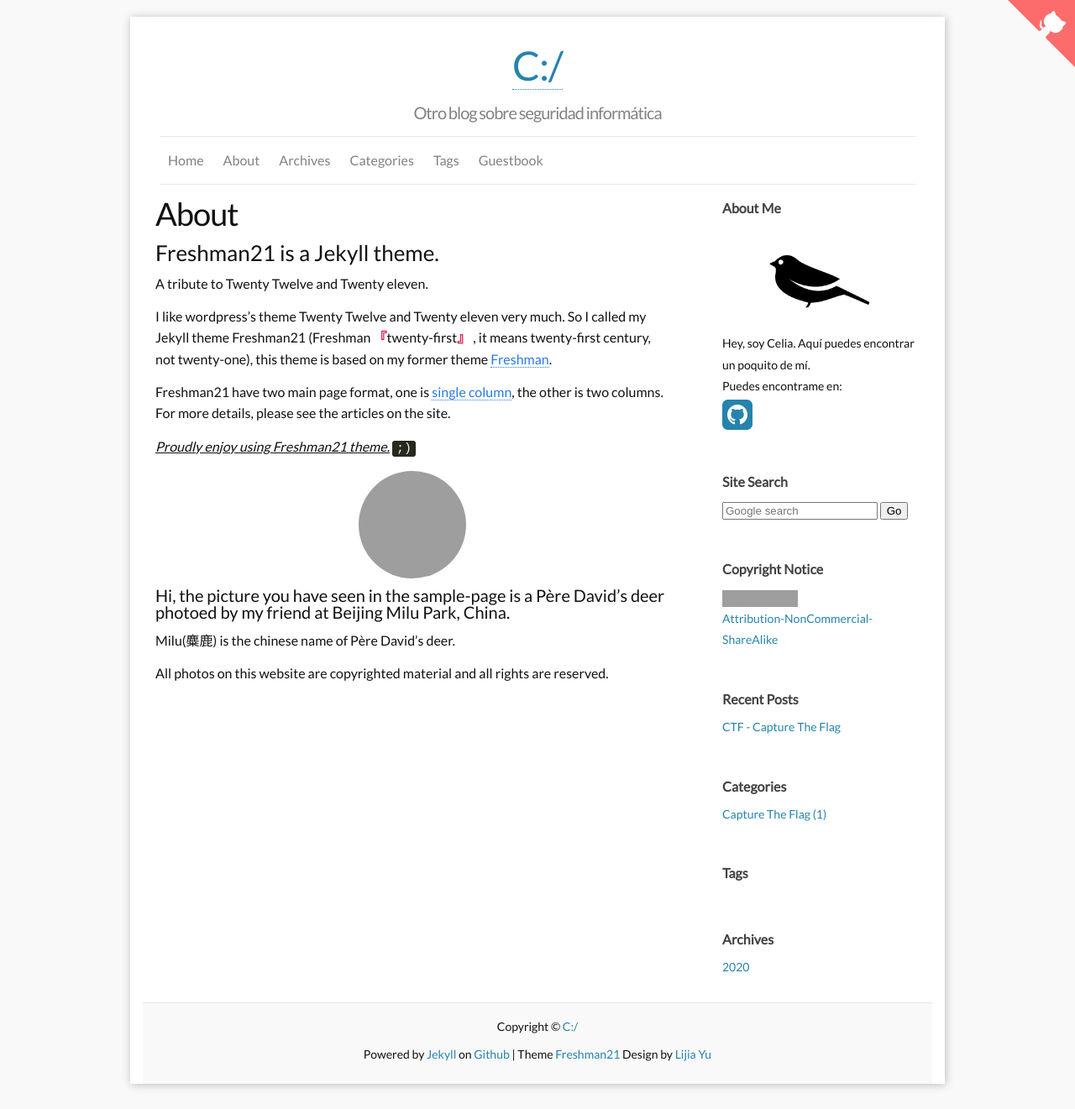
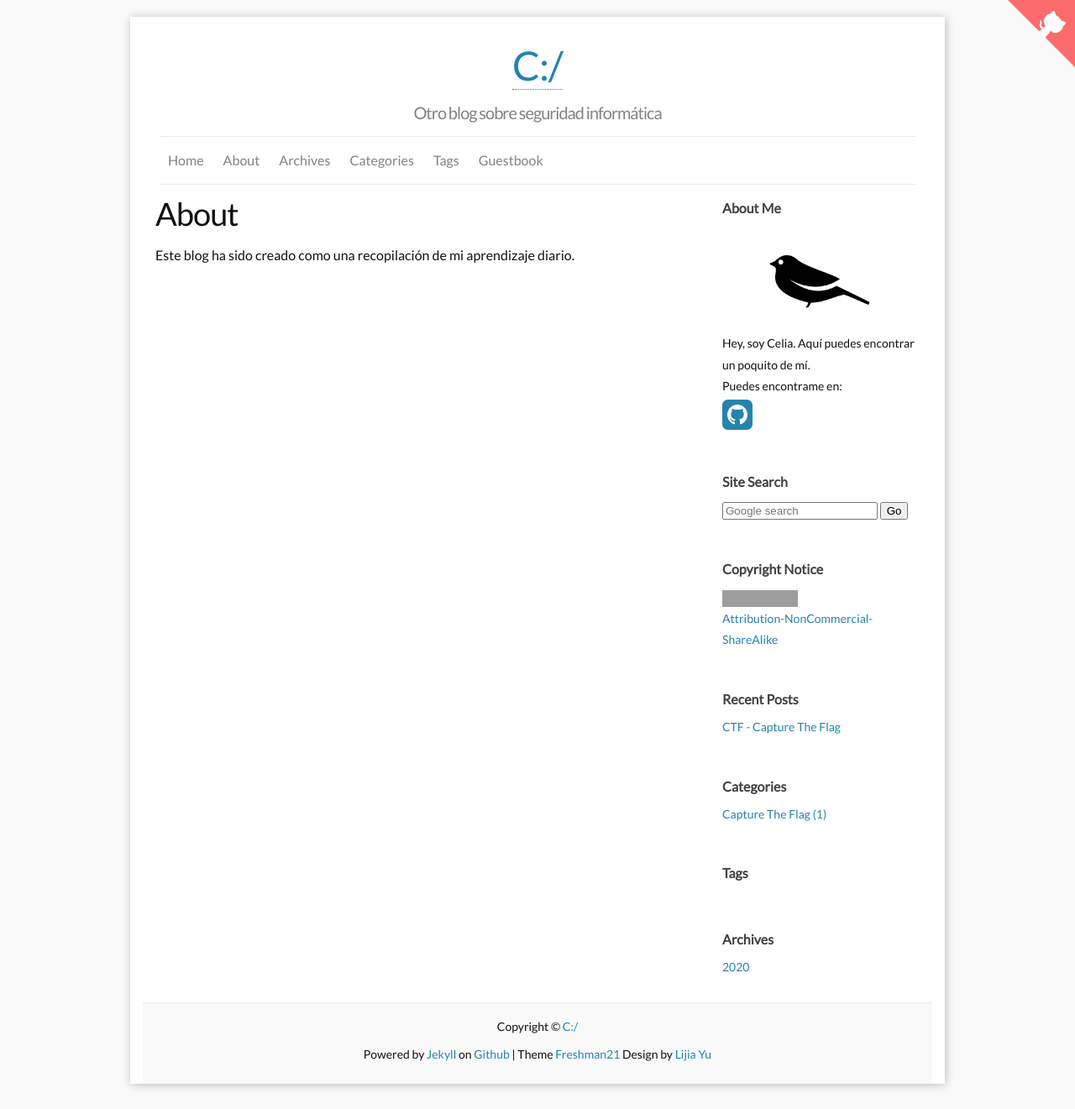
Before and after one commit to marselia/marselia.github.io, a Jekyll site: the page built from b_about.md, in a window 1280 px wide. Shown: the whole page at 84% size. Built offline with Jekyll 4.4.1, drawn with Linux system fonts in a browser that asks for light colours; comment, search, counter and statistics services are not loaded; grey boxes are pictures that could not be loaded.

Commit message:
Update b_about.md

```diff
--- a/b_about.md
+++ b/b_about.md
@@ -6,22 +6,4 @@
 ---
 
 
-### Freshman21 is a Jekyll theme.
-
-A tribute to Twenty Twelve and Twenty eleven.
-
-I like wordpress's theme Twenty Twelve and Twenty eleven very much.
-So I called my Jekyll theme Freshman21 (Freshman <q>twenty-first</q> , it means twenty-first century, not twenty-one), this theme is based on my former theme [Freshman](https://github.com/yulijia/freshman/).
-
-Freshman21 have two main page format, one is [single column](http://yulijia.net/en/  "see demo"), the other is two columns. For more details, please see the articles on the site.
-
-<cite>Proudly enjoy using Freshman21 theme.</cite> <code>;)</code>
-
-![麋鹿](https://i.imgur.com/Mdc4szJl.jpg){: .img-about}
-
-#### Hi, the picture you have seen in the sample-page is a Père David's deer photoed by my friend at Beijing Milu Park, China.
-
-
-Milu(麋鹿) is the chinese name of Père David's deer.
-
-All photos on this website are copyrighted material and all rights are reserved.
+Este blog ha sido creado como una recopilación de mi aprendizaje diario.
```
